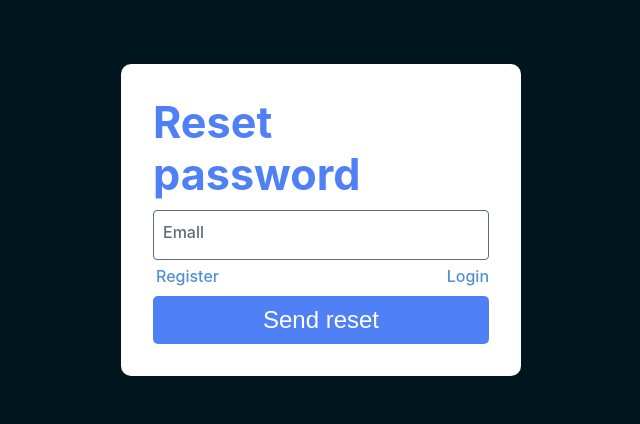
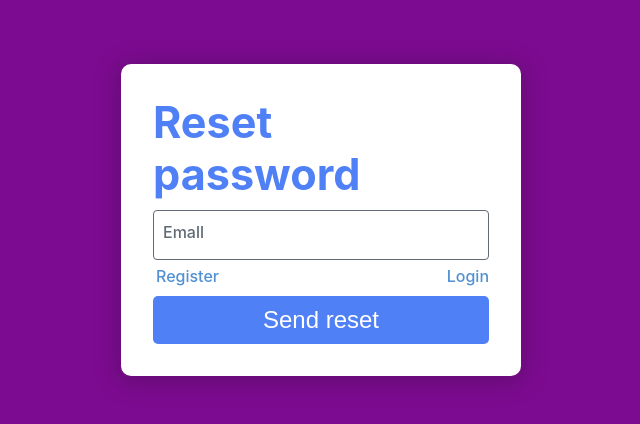
Before and after one commit to Abdullah-Altmimi/next.js-chaty, a Next.js app: page /Reset_Password in a window 1280 px wide. Shown: the part 180-604 px from the top of the page, without its empty margins (319-959 px from the left). Built offline with nearby package versions, Linux system fonts and the light colour scheme; no server answers.

Commit message:
alot changes

```diff
--- a/styles/index.scss
+++ b/styles/index.scss
@@ -1,7 +1,9 @@
 $white: #fff;
-$blue: #0077B6;
+$blue: #da4040;
+$dark-blue: #7d0b91;
+// $blue: #0077B6;
+// $dark-blue: #00171F;
 $gray: #777777;
-$dark-blue: #00171F;
 
 @mixin onSmall {
   @media (max-width: 650px) {
```
